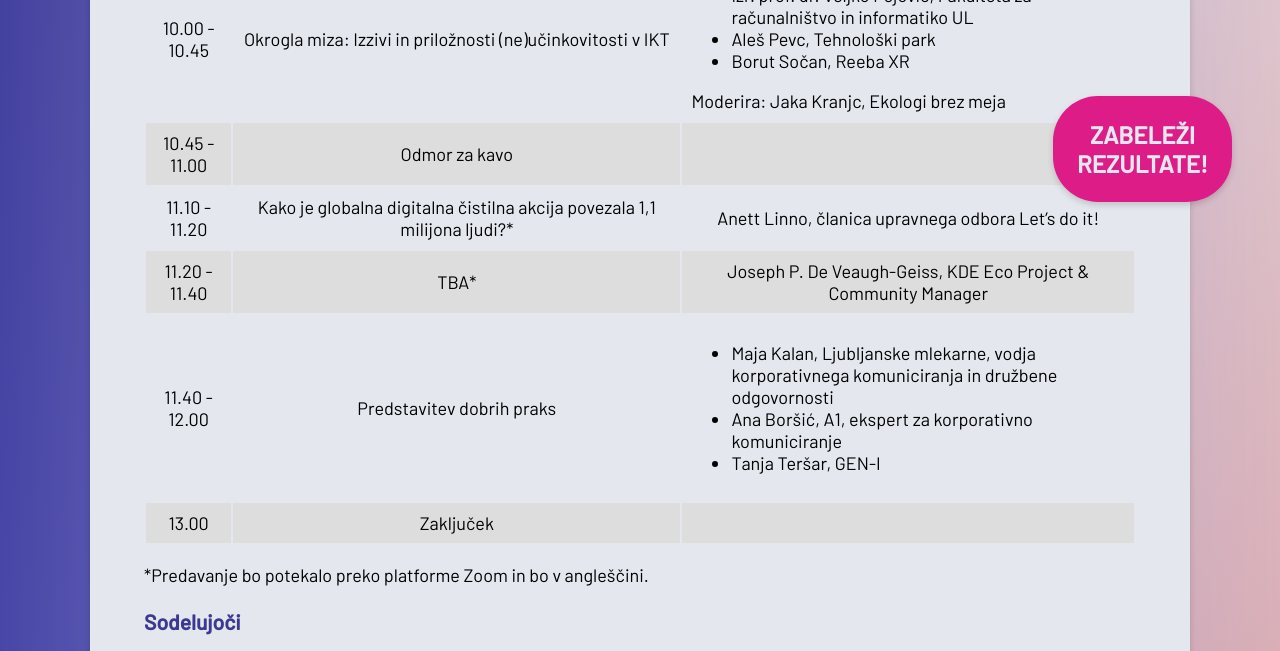
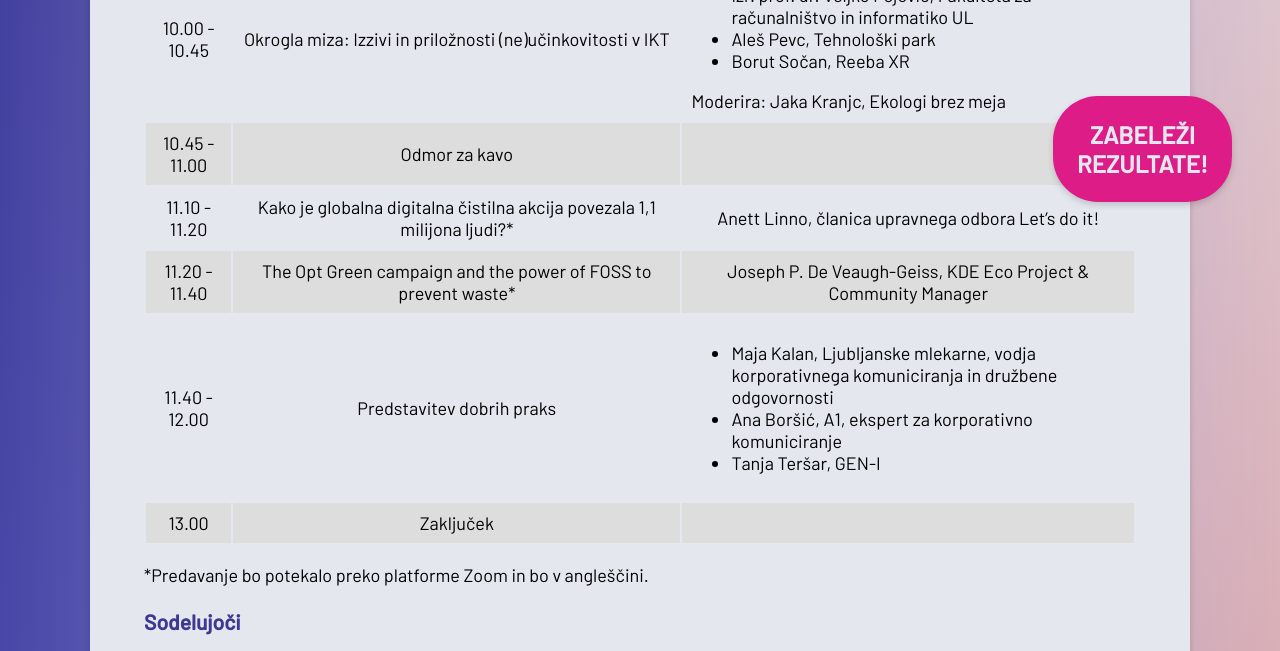
Before and after one commit to ewba/dcd-si, a Jekyll site: the page built from konferenca.md, in a window 1280 px wide and 900 px high, scrolled down 983 px, cut to the strip 0-651 px from the top of the window. Built offline with Jekyll 4.4.1, drawn with Linux system fonts in a browser that asks for light colours.

Commit message:
Update konferenca.md

```diff
--- a/konferenca.md
+++ b/konferenca.md
@@ -67,7 +67,7 @@ Odkrijte pomen nadzora nad digitalno navlako pri ustvarjanju bolj čistega okolj
      </tr>
     <tr>
         <td>11.20 - 11.40</td>
-        <td>TBA*</td>
+        <td>The Opt Green campaign and the power of FOSS to prevent waste*</td>
         <td>Joseph P. De Veaugh-Geiss, KDE Eco Project & Community Manager</td>
       </tr>
       <tr>
@@ -138,7 +138,7 @@ Odkrijte pomen nadzora nad digitalno navlako pri ustvarjanju bolj čistega okolj
     </div>
   </div>
   <div class="govorec">
-    <img src="https://imageplaceholder.net/288x288/aaaaaa/ffffff?text=@" height="288" width="288" alt="slika govorca 7" tabindex="-1" aria-hidden="true">
+    <img src="assets/img/josegeiss.webp" height="288" width="288" alt="slika govorca 7" tabindex="-1" aria-hidden="true">
     <div>
       <div class="ime">Joseph P. De Veaugh-Geiss</div>
       <div class="naziv">KDE Eco Project & Community Manager</div>
```
